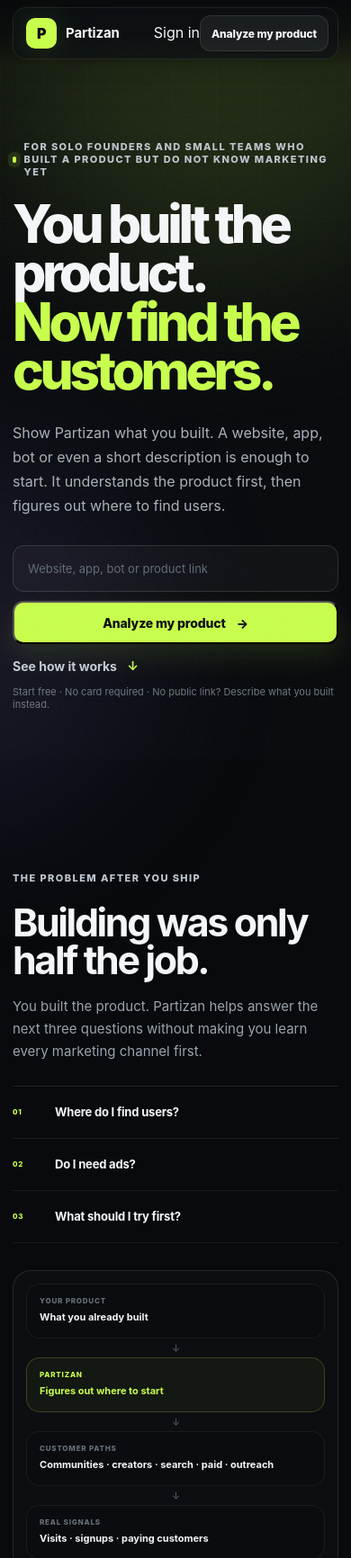
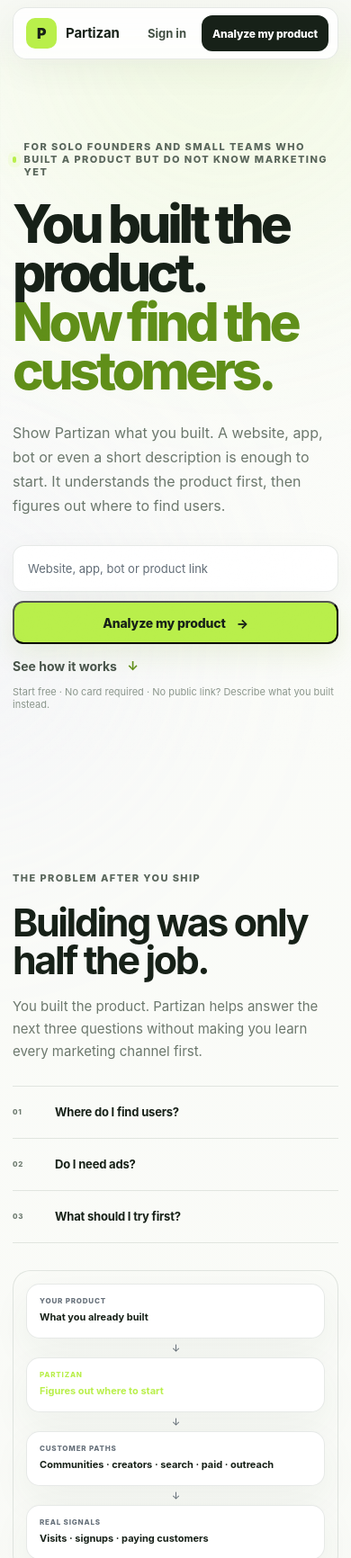
Before and after one commit to vladimirutkin2mn-lgtm/Partizan_bot, a plain HTML site: page app/web/landing.v1.html in a window 390 px wide. Shown: the top 1732 px of the page at 90% size. Drawn offline with Linux system fonts and the light colour scheme; files that its build step writes are made by us from their sources; files whose address does not match are found by name.

Commit message:
Refresh landing with light green visual system

```diff
--- a/app/web/landing.v1.css
+++ b/app/web/landing.v1.css
@@ -1054,3 +1054,95 @@ body::before {
   .safety-trust article{min-height:0}
   .faq-item summary{min-height:62px;font-size:13px}
 }
+
+/* 2026 light product refresh */
+:root{
+  color-scheme:light;
+  --bg:#f6f8f3;
+  --bg-2:#eef3ea;
+  --surface:#ffffff;
+  --surface-2:#f0f4ed;
+  --line:rgba(35,57,38,.11);
+  --line-strong:rgba(35,57,38,.19);
+  --text:#172118;
+  --muted:#6c786d;
+  --muted-2:#8b968c;
+  --lime:#b9ef4b;
+  --lime-soft:rgba(145,205,43,.13);
+  --violet:#796fe5;
+  --cyan:#2fa8b6;
+  --orange:#d9792d;
+  --danger:#c94f4f;
+  --shadow:0 22px 60px rgba(38,67,40,.09);
+}
+html,body{background:var(--bg);color:var(--text)}
+body{background:linear-gradient(180deg,#fbfcf9 0,#f6f8f3 48%,#f1f5ee 100%)}
+body::before{background:linear-gradient(rgba(41,69,43,.026) 1px,transparent 1px),linear-gradient(90deg,rgba(41,69,43,.026) 1px,transparent 1px);mask-image:linear-gradient(to bottom,rgba(0,0,0,.38),transparent 68%)}
+.site-noise{opacity:.012}
+.orb{opacity:.11;filter:blur(130px)}
+.orb-a{background:#b7ec4d}.orb-b{background:#c9c4ff;opacity:.11}
+.nav-wrap{background:linear-gradient(to bottom,rgba(246,248,243,.97),rgba(246,248,243,.82),transparent)}
+.nav{border-color:var(--line);background:rgba(255,255,255,.84);box-shadow:0 12px 38px rgba(43,68,44,.06)}
+.brand-mark{background:var(--lime);color:#172118;box-shadow:none}
+.brand-copy small,.hero-proof,.trust-inner>span{color:var(--muted-2)}
+.nav-links{color:var(--muted)}
+.nav-actions{display:flex;align-items:center;gap:9px}
+.nav-signin{display:inline-flex;align-items:center;justify-content:center;min-height:40px;padding:0 13px;border-radius:11px;color:#435044;font-size:13px;font-weight:700}
+.nav-signin:hover{background:#f0f4ed;color:var(--text)}
+.button-nav{border-color:var(--line);background:#172118;color:#fff}
+.button-nav:hover{background:#263229;border-color:#263229}
+.button-primary{background:var(--lime);color:#172118;box-shadow:0 12px 30px rgba(103,148,28,.12)}
+.button-primary:hover{box-shadow:0 15px 36px rgba(103,148,28,.18)}
+.button-light{background:#172118;color:#fff;box-shadow:0 14px 36px rgba(30,45,32,.12)}
+.eyebrow,.kicker,.mini-kicker{color:#59665b}
+.hero h1 em,.section-intro h2 em,.proof-copy h2 em,.final-inner h2 em{color:#608f19}
+.hero-lede,.section-intro p,.proof-copy p,.final-inner p{color:var(--muted)}
+.text-link{color:#485449}.text-link span{color:#608f19}
+.hero-scan-form input{background:#fff!important;color:var(--text)!important;border-color:var(--line)!important;box-shadow:0 10px 35px rgba(40,65,41,.05)}
+.hero-no-card{color:var(--muted-2)!important}
+.founder-problem,.budget-story,.research-proof,.density-tier-2,.density-tier-3{color:var(--text)}
+.builder-flow>div,
+.anti-waste-panel,
+.research-opportunity,
+.loop-compact-step,
+.capability-details,
+.capability-matrix,
+.hero-console,
+.loop-card,
+.autonomy-panel,
+.budget-visual{
+  border-color:var(--line)!important;
+  background:#fff!important;
+  box-shadow:0 16px 45px rgba(38,67,40,.055)!important;
+}
+.builder-flow-core,
+.loop-compact-accent{border-color:rgba(111,154,39,.24)!important;background:#f5faee!important}
+.problem-points>div,.proof-evidence,.proof-action,.research-proof-note{border-color:var(--line)!important}
+.problem-points span,.proof-card-head,.proof-type,.mini-kicker{color:#6e7b70}
+.problem-points strong,.research-opportunity h3,.proof-action strong{color:var(--text)}
+.research-opportunity p,.proof-rationale,.anti-waste-panel p,.channels-copy p,.channels-compact>p{color:var(--muted)!important}
+.proof-status.assisted,.proof-status.research{background:#f0f5eb!important;border-color:var(--line)!important;color:#516453!important}
+.proof-evidence a{color:#537e18!important}
+.trust-strip{border-color:var(--line);background:rgba(255,255,255,.52)}
+.ticker{color:#687569}
+.loop-icon,.channel-grid article>span{background:#f0f5eb!important;border-color:var(--line)!important;color:#608f19!important}
+.loop-compact>i{color:#98a49a!important}
+.channel-grid article{background:#fff!important;border-color:var(--line)!important;box-shadow:0 10px 28px rgba(38,67,40,.04)}
+.channel-grid article strong{color:var(--text)}
+.section-wide{background:linear-gradient(180deg,transparent,rgba(112,154,47,.035),transparent)}
+.capability-details summary{color:#4c594e}
+.capability-matrix>div{border-color:var(--line)!important}
+.capability-matrix strong{color:var(--text)!important}
+.capability-matrix span,.capability-matrix b{color:var(--muted)!important}
+.faq-list,.faq-item{border-color:var(--line)}
+.faq-item p{color:var(--muted)}.faq-item summary span{color:#608f19}
+.final-cta{background:var(--lime);color:#172118}
+.final-cta::before{opacity:.09}
+.footer,.site-footer{border-color:var(--line)!important;color:var(--muted)!important}
+@media(max-width:760px){
+  .nav-links{display:none}
+  .nav{gap:10px}
+  .nav-actions{margin-left:auto}
+  .nav-signin{padding:0 8px}
+  .button-nav{padding:0 11px;font-size:12px}
+}
```
